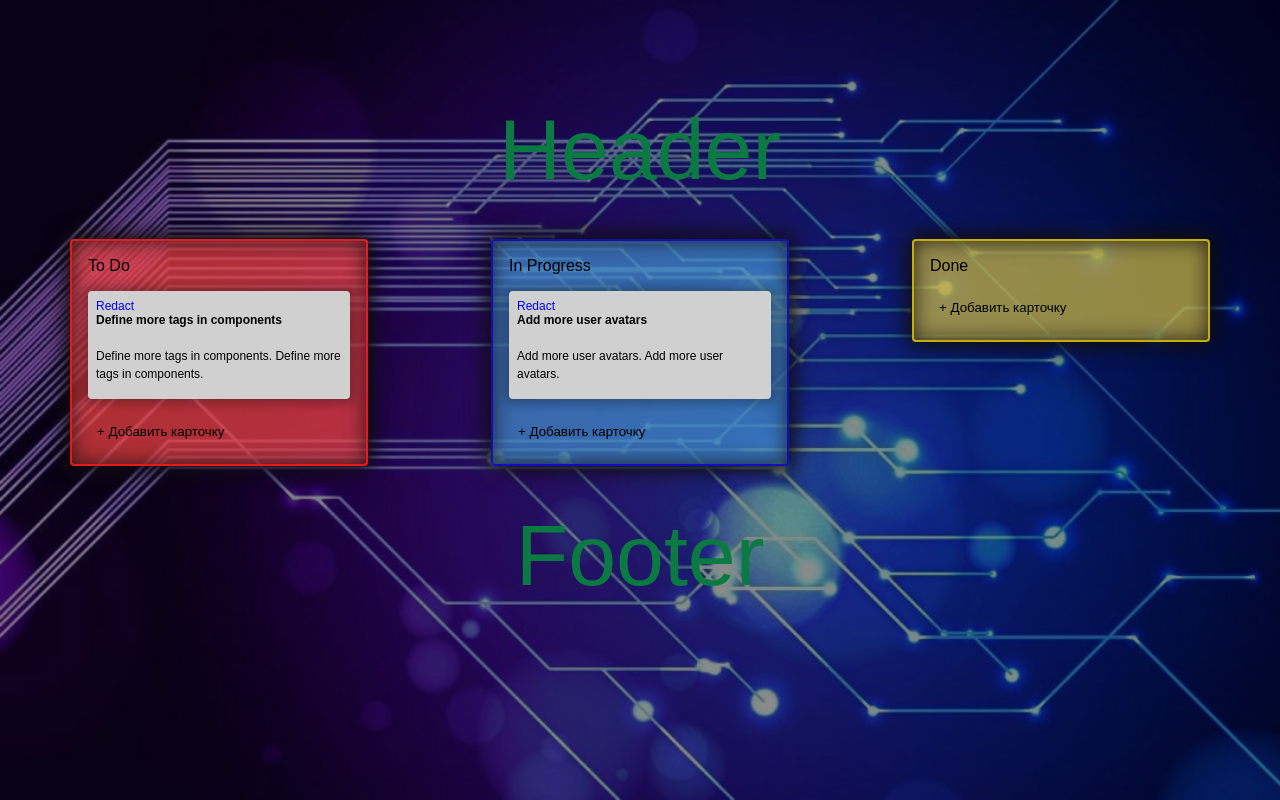
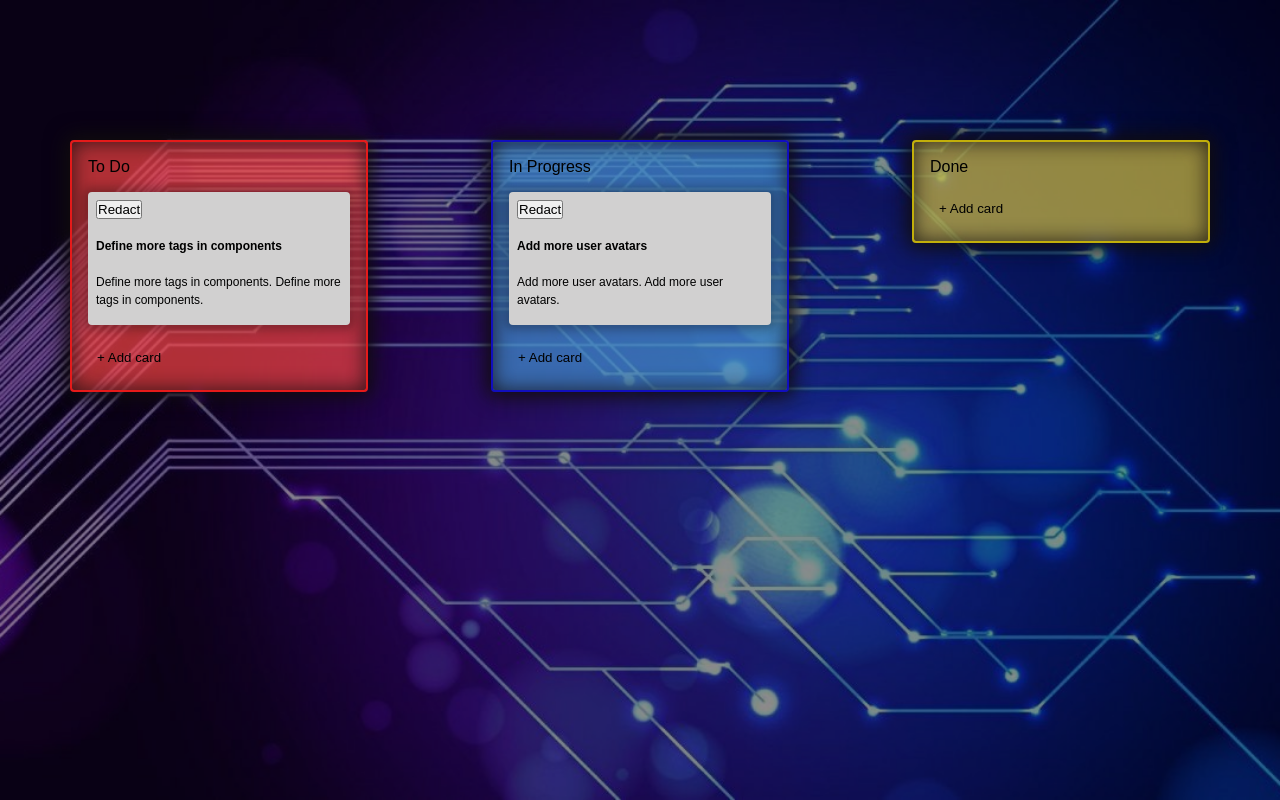
Before and after one commit to RomanPeshko/FE12-JS-React-Roman-Peshko, a React app: page /cards in a window 1280 px wide. Built offline with nearby package versions, Linux system fonts and the light colour scheme.

Commit message:
webpack version6

```diff
--- a/src/Components/card.jsx
+++ b/src/Components/Card/card.jsx
@@ -1,20 +1,28 @@
 import React, { memo, useEffect } from "react";
 import { Link } from "react-router-dom";
+import CreateTaskChange from "Components/ModalContext/CreateTaskChange"
 
 const Card = (props) => {
     useEffect(() => {
         return () => {
-            console.log("bue bue", props.state);
+            console.log("bue bue id", props.id);
         }
 
     }, []);
 
-    console.log(`card render`, props.state);
+
+    console.log(`card render`, props.id);
 
     return (
         <React.Fragment>
            <div className={"board-item__list"}>
-               <Link to={`/cards/${props.id}`}>Redact</Link>
+               <button onClick={() => { props.openModal(<CreateTaskChange
+                openModal={props.openModal}
+                changeName={props.changeName}
+                id={props.id}
+                title={props.title}
+                description={props.description}
+                removeTask={props.removeTask}/>)}}   className={'pencil__openModal'}>Redact</button>
                 <h4 className={"board-list__title"}>
                     {props.title}
                 </h4>
--- a/src/Components/CardHolder/CardHolder.jsx
+++ b/src/Components/CardHolder/CardHolder.jsx
@@ -1,19 +1,21 @@
 import React, { useCallback, useContext, useEffect, useState } from "react";
-import Card from "Components/card";
+import Card from "Components/Card/card";
 import BoardItem from "../Board/BoardItem";
 import { ModalContext } from "../../HOC/GlobalModalProvider";
+import ModalWindowOne from "../ModalContext/CreateTaskAdd";
+import { TASK_STATUS } from "constants/taskStatus";
 
 const CardHolder = (props) => {
     const openModal = useContext(ModalContext);
     const [taskList, setTaskList] = useState([]);
-    const [newTaskName, setNewTaskName] = useState('');
-    const [newTaskDiscription, setNewTaskDiscription] = useState('');
+    const [newTaskId, setNewTaskId] = useState(2);
+
 
     useEffect(() => {
         console.log(`useEffect`);
         new Promise((resolve, reject) => {
             resolve([{
-                state: 0,
+                state: TASK_STATUS.toDo,
                 title: "Define more tags in components",
                 description: "Define more tags in components. Define more tags in components.",
                 id: 0,
@@ -21,7 +23,7 @@ const CardHolder = (props) => {
                 userId: 0
             },
             {
-                state: 1,
+                state: TASK_STATUS.progress,
                 title: "Add more user avatars",
                 description: "Add more user avatars. Add more user avatars.",
                 id: 1,
@@ -34,96 +36,90 @@ const CardHolder = (props) => {
     }, []);
 
 
-    const changeName = (index) => () => {
+    const changeName = (changeTaskName, changeTaskDescription, id) => {
         let newTaskList = [...taskList];
-        newTaskList[index] = "new name";
+        newTaskList[id].title = changeTaskName;
+        newTaskList[id].description = changeTaskDescription;
         setTaskList(newTaskList);
+        console.log(newTaskList[id].title, 'id', id );
     }
 
-    const addTask = () => {
+
+    const addTask = useCallback((newTaskName, newTaskDescription, state) => {
+        let id = newTaskId + 1;
         let newTaskList = [...taskList];
-        let id = taskList.length;
-        newTaskList.push({ state: 0, title: newTaskName, discription: newTaskDiscription, id: id });
+        newTaskList.push(
+            {
+                state: state,
+                title: newTaskName,
+                description: newTaskDescription,
+                id: id
+            }
+        );
+        setNewTaskId(id);
         setTaskList(newTaskList);
-        setNewTaskName('');
-        console.log(Object(newTaskList));
-    }
+        console.log(Object(newTaskList), 'id', id, 'state', state);
+    }, [taskList]);
 
-    const removeTask = (id) => () => {
+    const removeTask = (id) => {
         let newTaskList = [...taskList];
         newTaskList.splice(id, 1);
         setTaskList(newTaskList);
+        console.log(id, newTaskList);
     };
 
-    const ModalWindowOne = () => {
-        return (
-            <div className={"modul-container"} >
-                <div className={"modul-title"}>
-                    <label >Заголовок:</label>
-                    <input onChange={(event) => { setNewTaskName(event.target.value) }} value={newTaskName} />
-                </div>
-                <div className={"modul-discription"}>
-                    <label >Описание:</label>
-                    <textarea onChange={(event) => { setNewTaskDiscription(event.target.value) }} value={newTaskDiscription} type="text" name="modul-discribe" ></textarea>
-                </div>
-                <div className={"bytton-modul"}>
-                    <button onClick={() => { openModal(addTask) }} type="button" id="submitModul-add">Добавить карточку</button>
-                    <button onClick={() => { openModal(false) }} type="button" id="cancelModul-add">Отмена</button>
-                </div>
-            </div>
-        )
-    }
+
 
     console.log(`CardHolder render`);
     return (
         <div className={"container"}>
             <div className={"board-wrap"}>
                 <BoardItem boardName={'To Do'} classAdd={'board-item__red'}>
-                    {taskList.map((task, state) => {
-                        if (task.state === 0) {
+                    {taskList.map((task) => {
+                        if (task.state === TASK_STATUS.toDo) {
                             return (
                                 <React.Fragment key={task.id}>
-                                    <Card state={task.state} id={task.id} removeTask={removeTask} description={task.description} title={task.title} />
+                                    <Card state={task.state} id={task.id} removeTask={removeTask}  openModal={openModal} changeName={changeName} description={task.description} title={task.title} />
                                 </React.Fragment>
                             )
                         } else {
                             return
                         }
                     })}
-                    <button onClick={() => { openModal(ModalWindowOne) }} type="button" className={"todo-button"}>
-                        + Добавить карточку
+                    <button onClick={() => { openModal(<ModalWindowOne addTask={addTask} openModal={openModal} state={TASK_STATUS.toDo} />) }} type="button" className={"todo-button"}>
+                        + Add card
                     </button>
                 </BoardItem>
                 <BoardItem boardName={'In Progress'} classAdd={'board-item__blue'}>
-                    {taskList.map((task, state) => {
-                        if (task.state === 1) {
+                    {taskList.map((task) => {
+                        if (task.state === TASK_STATUS.progress) {
                             return (
                                 <React.Fragment key={task.id}>
-                                    <Card state={task.state} id={task.id} removeTask={removeTask} description={task.description} title={task.title} />
+                                    <Card state={task.state} id={task.id} removeTask={removeTask} openModal={openModal} changeName={changeName} description={task.description} title={task.title} />
                                 </React.Fragment>
                             )
                         } else {
                             return
                         }
                     })}
-                    <button onClick={() => { openModal(ModalWindowOne) }} type="button" className={"todo-button"}>
-                        + Добавить карточку
+                    <button onClick={() => { openModal(<ModalWindowOne addTask={addTask} openModal={openModal} state={TASK_STATUS.progress} />) }} type="button" className={"todo-button"}>
+                        + Add card
                     </button>
                 </BoardItem>
                 <BoardItem boardName={'Done'} classAdd={'board-item__yellow'}>
-                    {taskList.map((task, state) => {
-                        if (task.state === 2) {
+                    {taskList.map((task) => {
+                        if (task.state === TASK_STATUS.done) {
                             return (
                                 <React.Fragment key={task.id}>
-                                    <Card state={task.state} id={task.id} removeTask={removeTask} description={task.description} title={task.title} />
+                                    <Card state={task.state} id={task.id} openModal={openModal}  removeTask={removeTask} changeName={changeName} description={task.description} title={task.title} />
                                 </React.Fragment>
                             )
                         } else {
                             return
                         }
                     })}
-                    <button onClick={() => { openModal(ModalWindowOne) }} type="button" className={"todo-button"}>
-                        + Добавить карточку
+                    <button onClick={() => { openModal(<ModalWindowOne addTask={addTask} openModal={openModal} state={TASK_STATUS.done} />) }} type="button" className={"todo-button"}>
+                        + Add card
                     </button>
                 </BoardItem>
             </div>
--- /dev/null
+++ b/src/Components/ModalContext/CreateTaskAdd.jsx
@@ -0,0 +1,29 @@
+import React, { useState } from "react";
+
+const ModalWindowOne = (props) => {
+    const [newTaskName, setNewTaskName] = useState('');
+    const [newTaskDescription, setNewTaskDescription] = useState('');
+
+
+
+    return (
+        <div className={"modul-container"} >
+            <div className={"modul-title"}>
+                <label >Title:</label>
+                <input onChange={(event) => { setNewTaskName(event.target.value) }} value={newTaskName} />
+            </div>
+            <div className={"modul-discription"}>
+                <label >Description:</label>
+                <textarea onChange={(event) => { setNewTaskDescription(event.target.value) }} value={newTaskDescription} type="text" name="modul-discribe" ></textarea>
+            </div>
+            <div className={"bytton-modul"}>
+                <button onClick={() => {
+                    props.addTask(newTaskName, newTaskDescription, props.state);
+                    props.openModal(false)}} type="button" id="submitModul-add">Add card</button>
+                <button onClick={() => { props.openModal(false) }} type="button" id="cancelModul-add">Close</button>
+            </div>
+        </div>
+    )
+}
+
+export default ModalWindowOne;
--- /dev/null
+++ b/src/Components/ModalContext/CreateTaskChange.jsx
@@ -0,0 +1,31 @@
+import React, { useState } from "react";
+
+const ModalWindowChange = (props) => {
+    const [changeTaskName, setChangeTaskName] = useState(props.title);
+    const [changeTaskDescription, setChangeTaskDescription] = useState(props.description);
+
+    return (
+        <div className={"modul-container"} >
+            <div className={"modul-title"}>
+                <label >Title:</label>
+                <input  onChange={(event) => { setChangeTaskName(event.target.value) }} value={changeTaskName} />
+            </div>
+            <div className={"modul-discription"}>
+                <label >Description:</label>
+                <textarea onChange={(event) => { setChangeTaskDescription(event.target.value) }} value={changeTaskDescription} type="text" name="modul-discribe" ></textarea>
+            </div>
+            <div className={"bytton-modul"}>
+                <button onClick={() => {
+                    props.changeName(changeTaskName, changeTaskDescription, props.id);
+                    props.openModal(false)}} type="button" id="submitModul-add">Save card</button>
+                <button onClick={() => {
+                    props.removeTask(props.id);
+                    props.openModal(false);
+                }} className={'remove__task'}>Remove card</button>
+                <button onClick={() => { props.openModal(false) }} type="button" id="cancelModul-add">Close</button>
+            </div>
+        </div>
+    )
+}
+
+export default ModalWindowChange;
--- a/src/HOC/GlobalModalProvider.jsx
+++ b/src/HOC/GlobalModalProvider.jsx
@@ -1,4 +1,4 @@
-import React, {useEffect, memo, useRef, useState} from "react";
+import React, { useEffect, memo, useRef, useState } from "react";
 import ModalWindow from "../Components/ModalWindow";
 import CardHolder from "../Components/CardHolder/CardHolder";
 
@@ -9,11 +9,11 @@ const GlobalModalProvider = (props) => {
 
   return (
     <React.Fragment>
-      {modalContent &&
-      <ModalWindow>
-        {modalContent}
-      </ModalWindow>}
       <ModalContext.Provider value={setModalContent}>
+        {modalContent &&
+          <ModalWindow>
+            {modalContent}
+          </ModalWindow>}
         {props.children}
       </ModalContext.Provider>
     </React.Fragment>
--- a/src/Layouts/MainLayouts.jsx
+++ b/src/Layouts/MainLayouts.jsx
@@ -4,13 +4,13 @@ const MainLayouts = (props) => {
     return (
         <React.Fragment>
             <div className={"header"}>
-                Header
+
             </div>
             <div className={"content"}>
                 {props.children}
             </div>
             <div className={"footer"}>
-               Footer
+
             </div>
         </React.Fragment>
     )
--- /dev/null
+++ b/src/constants/taskStatus.js
@@ -0,0 +1,5 @@
+export const TASK_STATUS = {
+    toDo: 'todo',
+    progress: 'progress',
+    done: 'done'
+};
--- a/src/styles/index.scss
+++ b/src/styles/index.scss
@@ -12,6 +12,34 @@
     color: rgb(19, 221, 120);
     font-size: 86px;
     text-align: center;
+}
+.pencil__openModal {
+    margin-bottom: 20px;
+}
+
+.link__kanban {
+    font-size: 60px;
+    color: white;
+    z-index: 1000;
+    position: relative;
+    width: 100%;
+}
+
+.remove__task {
+    border-radius: 5px;
+    border: 0;
+    border: 2px solid transparent;
+    background-color: rgba(253, 0, 0, 0.7);
+    box-shadow: 0 0 20px 0 rgba(17, 13, 13, 1);
+    transition: 0.3s;
+}
+.remove__task:hover {
+    cursor: pointer;
+    border: 2px solid rgba(95, 9, 9, 0.7);
+}
+.remove__task:active {
+    box-shadow: inset 0 0 20px 0 rgba(17, 13, 13, 0.8);
+    transform: scale(0.9);
 }
 
 #root {
```
Also changed, not shown: src/Routing/Root.jsx (+5 -4 lines).
